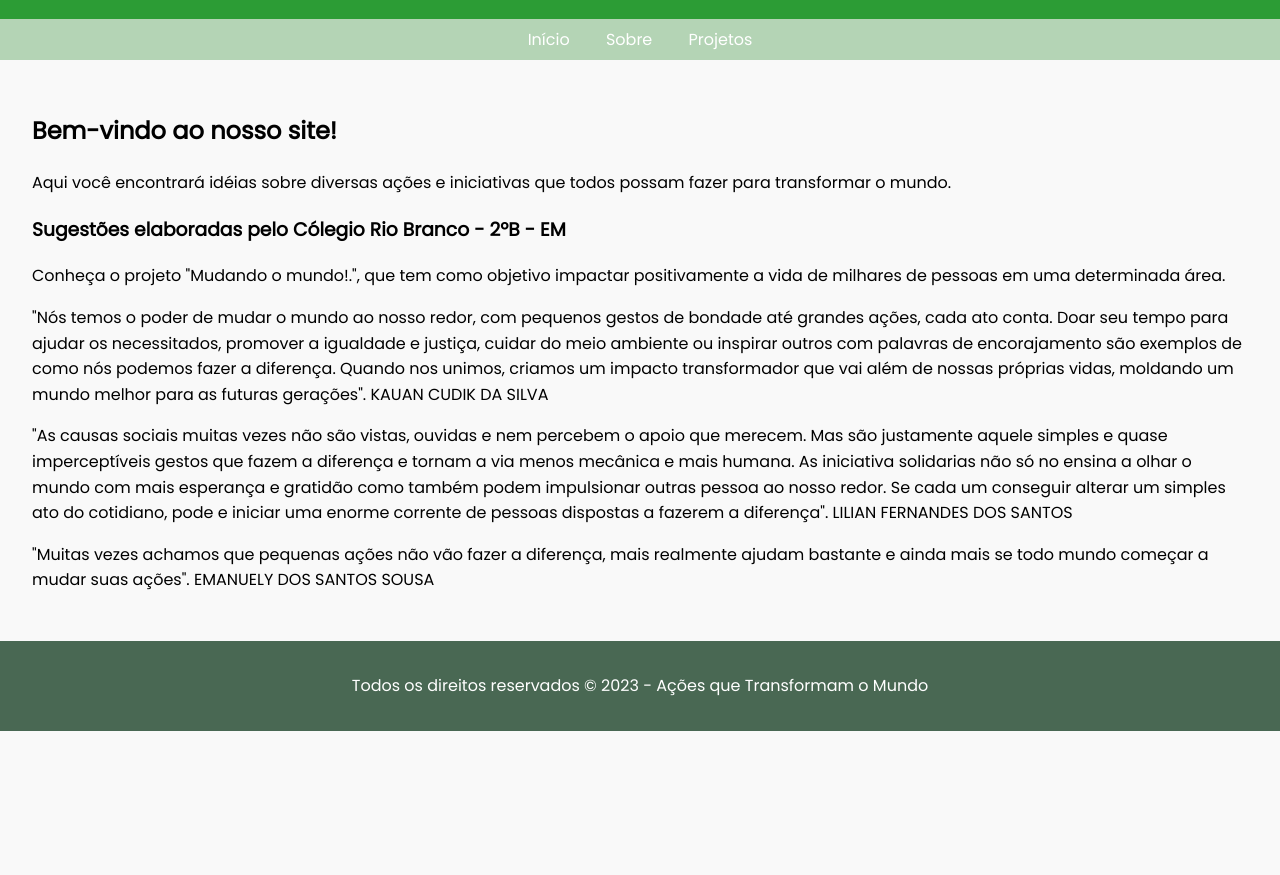
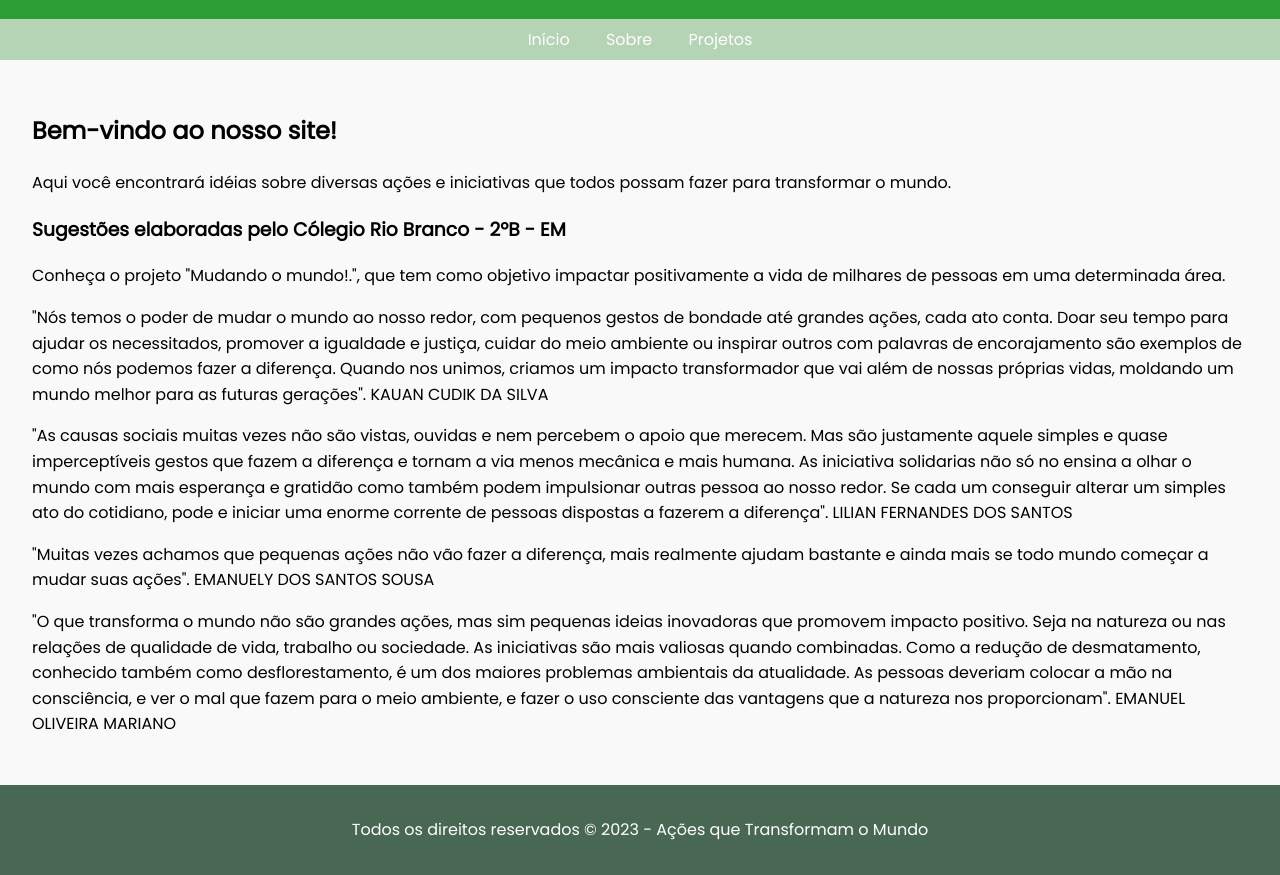
Before and after one commit to RafaelMedeiros321/agrinho, a plain HTML site: page index.html in a window 1280 px wide. Shown: the part 215-1090 px from the top of the page. Before the commit the page ends 946 px from the top, so only its background shows below. Drawn offline with Linux system fonts and the light colour scheme.

Commit message:
sugestoes 3

```diff
--- a/index.html
+++ b/index.html
@@ -54,6 +54,19 @@
             suas ações". EMANUELY DOS SANTOS SOUSA
 
         </p>
+        <p>
+            "O que transforma o mundo não são grandes ações, mas sim pequenas
+            ideias inovadoras que promovem impacto positivo. Seja na natureza ou
+            nas relações de qualidade de vida, trabalho ou sociedade. As
+            iniciativas são mais valiosas quando combinadas. Como a redução de
+            desmatamento, conhecido também como desflorestamento, é um dos
+            maiores problemas ambientais da atualidade.
+
+            As pessoas deveriam colocar a mão na consciência, e ver o mal que fazem para o
+            meio ambiente, e fazer o
+            uso consciente das vantagens que a natureza nos proporcionam". EMANUEL OLIVEIRA MARIANO
+
+        </p>
     </main>
     <footer>
         <p>Todos os direitos reservados &copy; 2023 - Ações que Transformam o Mundo</p>
```
